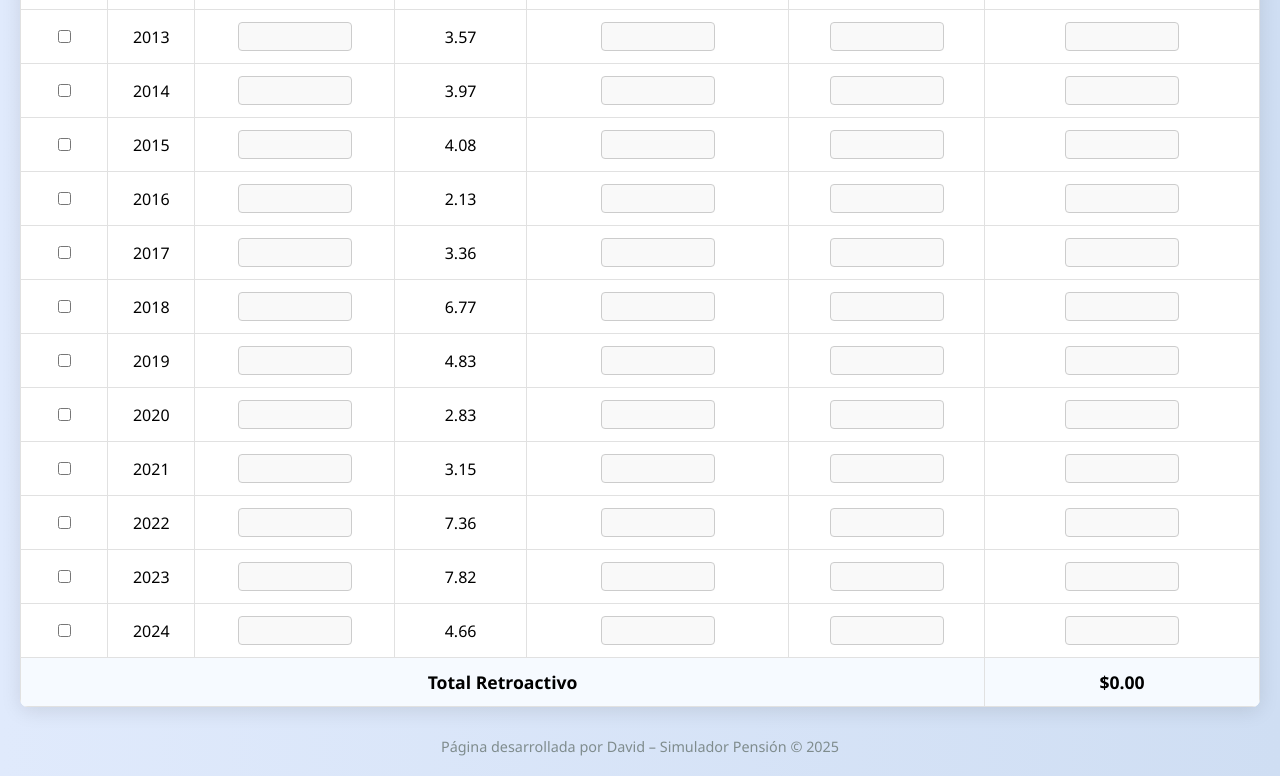
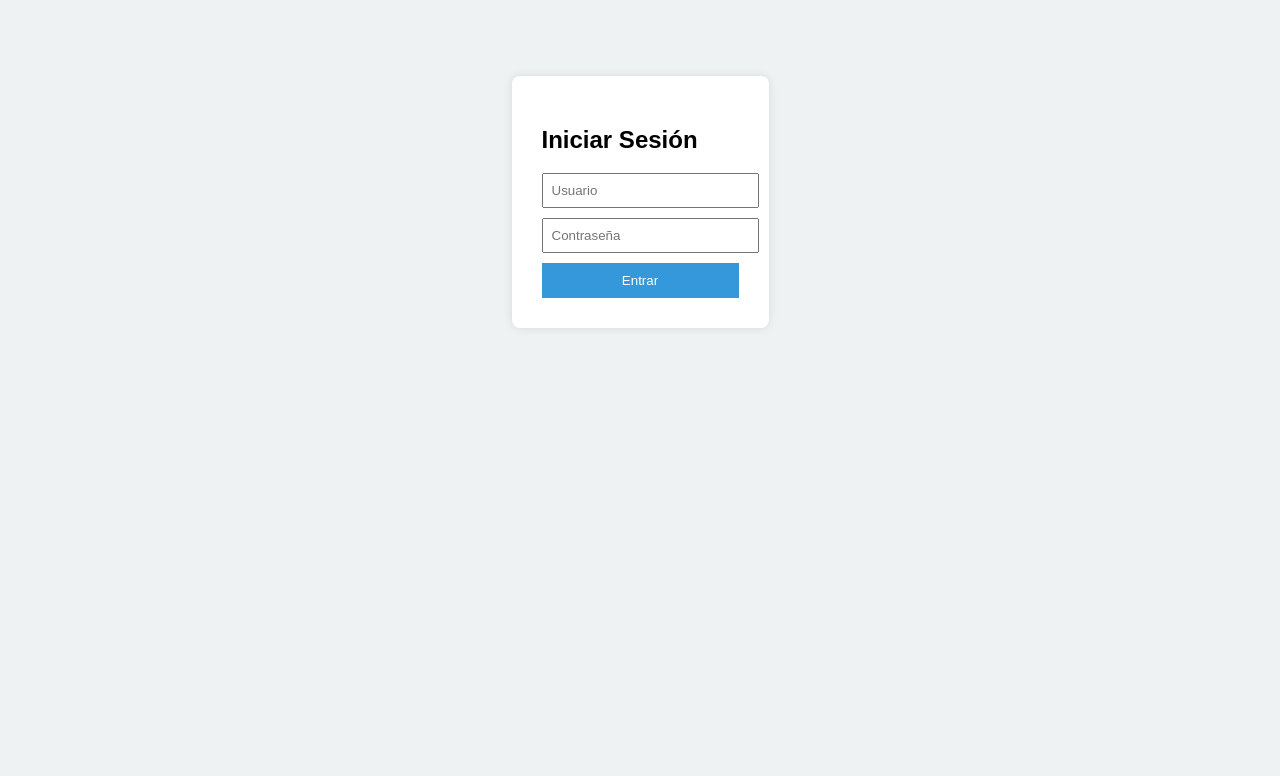
Before and after one commit to Iceflames2002/iceflames02.github.io, a plain HTML site: page index.html in a window 1280 px wide. Shown: the part 206-982 px from the top of the page. After the commit the page ends 816 px from the top, so only its background shows below. Drawn offline with Linux system fonts and the light colour scheme.

Commit message:
Update index.html
index ahora es un login

```diff
--- a/index.html
+++ b/index.html
@@ -2,211 +2,58 @@
 <html lang="es">
 <head>
   <meta charset="UTF-8">
-  <title>Simulador de Pensión</title>
+  <title>Inicio de Sesión</title>
   <style>
     body {
-      font-family: 'Segoe UI', sans-serif;
-      background: linear-gradient(to right, #e0eafc, #cfdef3);
-      margin: 0;
-      padding: 20px;
+      font-family: Arial, sans-serif;
+      background: #eef2f3;
+      display: flex;
+      justify-content: center;
+      align-items: center;
+      height: 100vh;
     }
-
-    h1 {
-      text-align: center;
-      color: #2c3e50;
-      margin-bottom: 30px;
+    .login-box {
+      background: white;
+      padding: 30px;
+      box-shadow: 0 0 10px rgba(0,0,0,0.1);
+      border-radius: 8px;
     }
-
-    table {
+    input {
+      display: block;
+      margin: 10px 0;
+      padding: 8px;
       width: 100%;
-      border-collapse: collapse;
-      background-color: white;
-      box-shadow: 0 4px 20px rgba(0, 0, 0, 0.1);
-      border-radius: 8px;
-      overflow: hidden;
     }
-
-    th, td {
-      border: 1px solid #e1e1e1;
-      padding: 12px;
-      text-align: center;
-    }
-
-    th {
+    button {
       background-color: #3498db;
       color: white;
-      font-weight: 600;
-    }
-
-    input[type="number"], input[type="text"] {
-      width: 100px;
-      padding: 6px;
-      border: 1px solid #ccc;
-      border-radius: 4px;
-      text-align: right;
-    }
-
-    input:disabled {
-      background-color: #f9f9f9;
-      color: #555;
-    }
-
-    .total-row td {
-      font-weight: bold;
-      background-color: #f6faff;
-      font-size: 1.1em;
-    }
-
-    .footer {
-      margin-top: 30px;
-      font-size: 0.9em;
-      text-align: center;
-      color: #7f8c8d;
-    }
-
-    .readonly {
-      background-color: #f4f4f4;
+      border: none;
+      padding: 10px;
+      cursor: pointer;
+      width: 100%;
     }
   </style>
 </head>
 <body>
-  <h1>Simulador de Actualización de Pensión</h1>
-
-  <table id="tabla">
-    <thead>
-      <tr>
-        <th>Usar</th>
-        <th>Año</th>
-        <th>Pensión Inicial</th>
-        <th>INPC (%)</th>
-        <th>Pensión Actualizada</th>
-        <th>Diferencia</th>
-        <th>Diferencia (12 meses)</th>
-      </tr>
-    </thead>
-    <tbody></tbody>
-    <tfoot>
-      <tr class="total-row">
-        <td colspan="6">Total Retroactivo</td>
-        <td>$<span id="totalRetroactivo">0.00</span></td>
-      </tr>
-    </tfoot>
-  </table>
+  <div class="login-box">
+    <h2>Iniciar Sesión</h2>
+    <input type="text" id="usuario" placeholder="Usuario">
+    <input type="password" id="clave" placeholder="Contraseña">
+    <button onclick="login()">Entrar</button>
+  </div>
 
   <script>
-    const inpcs = {
-      2012: 3.82, 2013: 3.57, 2014: 3.97, 2015: 4.08,
-      2016: 2.13, 2017: 3.36, 2018: 6.77, 2019: 4.83,
-      2020: 2.83, 2021: 3.15, 2022: 7.36, 2023: 7.82, 2024: 4.66
-    };
+    function login() {
+      const usuario = document.getElementById('usuario').value;
+      const clave = document.getElementById('clave').value;
 
-    const tbody = document.querySelector('#tabla tbody');
-    const totalRetro = document.getElementById('totalRetroactivo');
-    let filas = [];
-
-    function crearFila(año) {
-      const tr = document.createElement('tr');
-
-      const checkbox = document.createElement('input');
-      checkbox.type = 'checkbox';
-      checkbox.addEventListener('change', () => activarDesde(año));
-
-      const pensionInicial = document.createElement('input');
-      pensionInicial.type = 'number';
-      pensionInicial.disabled = true;
-      pensionInicial.min = "0";
-      pensionInicial.classList.add('readonly');
-      pensionInicial.addEventListener('input', recalcular);
-
-      const pensionCorrecta = document.createElement('input');
-      pensionCorrecta.type = 'text';
-      pensionCorrecta.disabled = true;
-
-      const diferencia = document.createElement('input');
-      diferencia.type = 'text';
-      diferencia.disabled = true;
-
-      const diferencia12 = document.createElement('input');
-      diferencia12.type = 'text';
-      diferencia12.disabled = true;
-
-      tr.innerHTML = `
-        <td></td>
-        <td>${año}</td>
-        <td></td>
-        <td>${inpcs[año].toFixed(2)}</td>
-        <td></td>
-        <td></td>
-        <td></td>
-      `;
-
-      tr.children[0].appendChild(checkbox);
-      tr.children[2].appendChild(pensionInicial);
-      tr.children[4].appendChild(pensionCorrecta);
-      tr.children[5].appendChild(diferencia);
-      tr.children[6].appendChild(diferencia12);
-
-      tbody.appendChild(tr);
-      filas.push({ año, checkbox, pensionInicial, pensionCorrecta, diferencia, diferencia12 });
+      // Aquí puedes poner cualquier lógica básica de validación
+      if (usuario === "admin" && clave === "1234") {
+        window.location.href = "simulador.html";
+      } else {
+        alert("Usuario o contraseña incorrectos.");
+      }
     }
-
-    function activarDesde(añoSeleccionado) {
-      let activar = false;
-      filas.forEach(fila => {
-        if (fila.año === añoSeleccionado) activar = true;
-        fila.checkbox.checked = (fila.año === añoSeleccionado);
-        fila.pensionInicial.disabled = !activar;
-        fila.pensionInicial.classList.toggle('readonly', !activar);
-        if (!activar) fila.pensionInicial.value = '';
-      });
-      recalcular();
-    }
-
-    function formatNumber(num) {
-      return num.toLocaleString('es-MX', { minimumFractionDigits: 2, maximumFractionDigits: 2 });
-    }
-
-    function recalcular() {
-      let iniciar = false;
-      let valor = 0;
-      let total = 0;
-
-      filas.forEach((fila, index) => {
-        if (fila.checkbox.checked) {
-          iniciar = true;
-          valor = parseFloat(fila.pensionInicial.value) || 0;
-        }
-
-        if (iniciar && valor > 0) {
-          if (index > 0 && !fila.checkbox.checked) {
-            fila.pensionInicial.value = valor;
-          }
-
-          const inpc = inpcs[fila.año];
-          const correcta = +(valor * (1 + inpc / 100)).toFixed(2);
-          const diff = +(correcta - valor).toFixed(2);
-          const diff12 = +(diff * 12).toFixed(2);
-
-          fila.pensionCorrecta.value = formatNumber(correcta);
-          fila.diferencia.value = formatNumber(diff);
-          fila.diferencia12.value = formatNumber(diff12);
-
-          valor = correcta;
-          total += diff12;
-        } else {
-          fila.pensionCorrecta.value = '';
-          fila.diferencia.value = '';
-          fila.diferencia12.value = '';
-        }
-      });
-
-      totalRetro.textContent = formatNumber(total);
-    }
-
-    // Inicializar
-    Object.keys(inpcs).forEach(a => crearFila(Number(a)));
   </script>
-
-  <div class="footer">Página desarrollada por David – Simulador Pensión © 2025</div>
 </body>
 </html>
```
